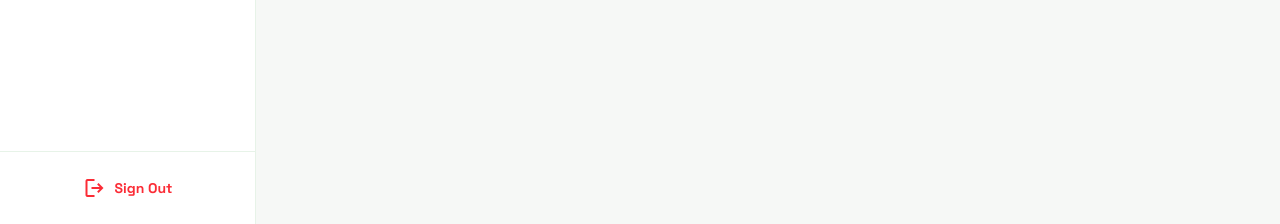
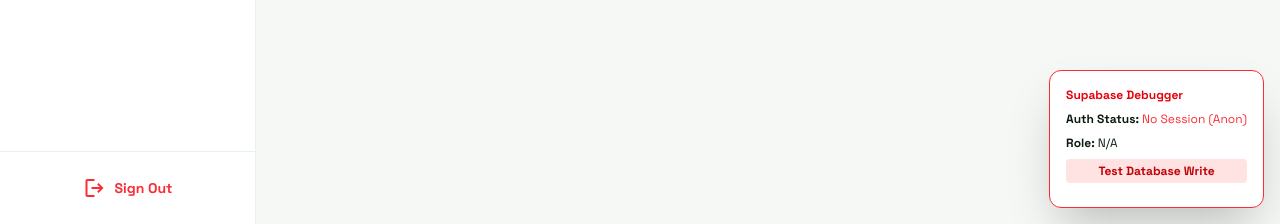
Before and after one commit to samuellucky2424-afk/Solarwebsitespeoject01, a React (Vite) app: page /#/admin/dashboard in a window 1280 px wide. Shown: the part 576-800 px from the top of the page. Built offline with nearby package versions, Linux system fonts and the light colour scheme; no server answers; the database is empty.

Commit message:
Feat: Added DebugStatus component to troubleshoot Supabase Auth & Insert issues

```diff
--- /dev/null
+++ b/components/admin/DebugStatus.tsx
@@ -0,0 +1,69 @@
+import React, { useState, useEffect } from 'react';
+import { supabase } from '../../config/supabaseClient';
+
+const DebugStatus: React.FC = () => {
+    const [session, setSession] = useState<any>(null);
+    const [loading, setLoading] = useState(false);
+    const [installError, setInstallError] = useState<string | null>(null);
+    const [insertResult, setInsertResult] = useState<string | null>(null);
+
+    useEffect(() => {
+        checkSession();
+    }, []);
+
+    const checkSession = async () => {
+        const { data } = await supabase.auth.getSession();
+        setSession(data.session);
+    };
+
+    const testInsert = async () => {
+        setLoading(true);
+        setInsertResult('Testing insert...');
+        try {
+            const { data, error } = await supabase.from('greenlife_hub').insert([{
+                type: 'debug_test',
+                name: 'Debug Item',
+                status: 'Test',
+                metadata: { timestamp: Date.now() }
+            }]).select();
+
+            if (error) {
+                console.error("Insert Error:", error);
+                setInsertResult(`FAILED: ${error.message} (Code: ${error.code})`);
+            } else {
+                setInsertResult(`SUCCESS: Inserted ID ${data?.[0]?.id}`);
+            }
+        } catch (err: any) {
+            setInsertResult(`EXCEPTION: ${err.message}`);
+        }
+        setLoading(false);
+    };
+
+    return (
+        <div className="fixed bottom-4 right-4 bg-white dark:bg-black p-4 rounded-xl border border-red-500 shadow-2xl z-[9999] max-w-sm text-xs">
+            <h3 className="font-bold text-red-600 mb-2">Supabase Debugger</h3>
+            <div className="mb-2">
+                <span className="font-bold">Auth Status: </span>
+                {session ? <span className="text-green-600">Authenticated ({session.user.email})</span> : <span className="text-red-500">No Session (Anon)</span>}
+            </div>
+            <div className="mb-2">
+                <span className="font-bold">Role: </span>
+                {session?.user?.role || 'N/A'}
+            </div>
+            <button
+                onClick={testInsert}
+                disabled={loading}
+                className="w-full bg-red-100 text-red-700 py-1 rounded font-bold hover:bg-red-200 mb-2"
+            >
+                {loading ? 'Testing...' : 'Test Database Write'}
+            </button>
+            {insertResult && (
+                <div className="bg-gray-100 p-2 rounded break-words font-mono">
+                    {insertResult}
+                </div>
+            )}
+        </div>
+    );
+};
+
+export default DebugStatus;
--- a/pages/AdminPages/AdminDashboard.tsx
+++ b/pages/AdminPages/AdminDashboard.tsx
@@ -7,6 +7,8 @@ import ProductManagement from '../../components/admin/ProductManagement';
 import PackageManagement from '../../components/admin/PackageManagement';
 import GalleryManagement from '../../components/admin/GalleryManagement';
 import TeamManagement from '../../components/admin/TeamManagement';
+
+import DebugStatus from '../../components/admin/DebugStatus';
 
 // Define View Type (matching AdminSidebar)
 type AdminView = 'overview' | 'users' | 'products' | 'packages' | 'gallery' | 'requests' | 'teams';
@@ -50,6 +52,7 @@ const AdminDashboard: React.FC = () => {
                {activeView === 'requests' && <div className="text-center p-12 text-gray-500">Request Management (Full View) - See Overview for pending actions.</div>}
             </main>
          </div>
+         <DebugStatus />
       </div>
    );
 };
```
